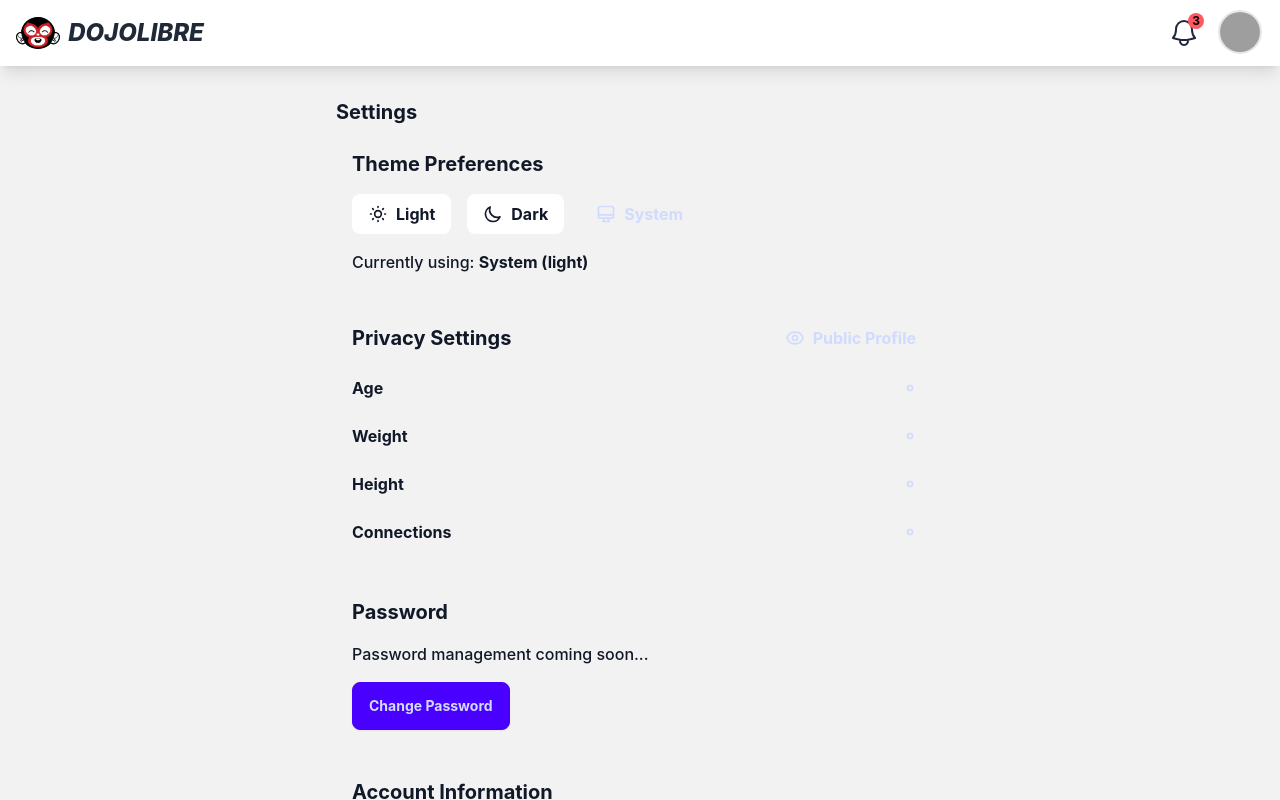
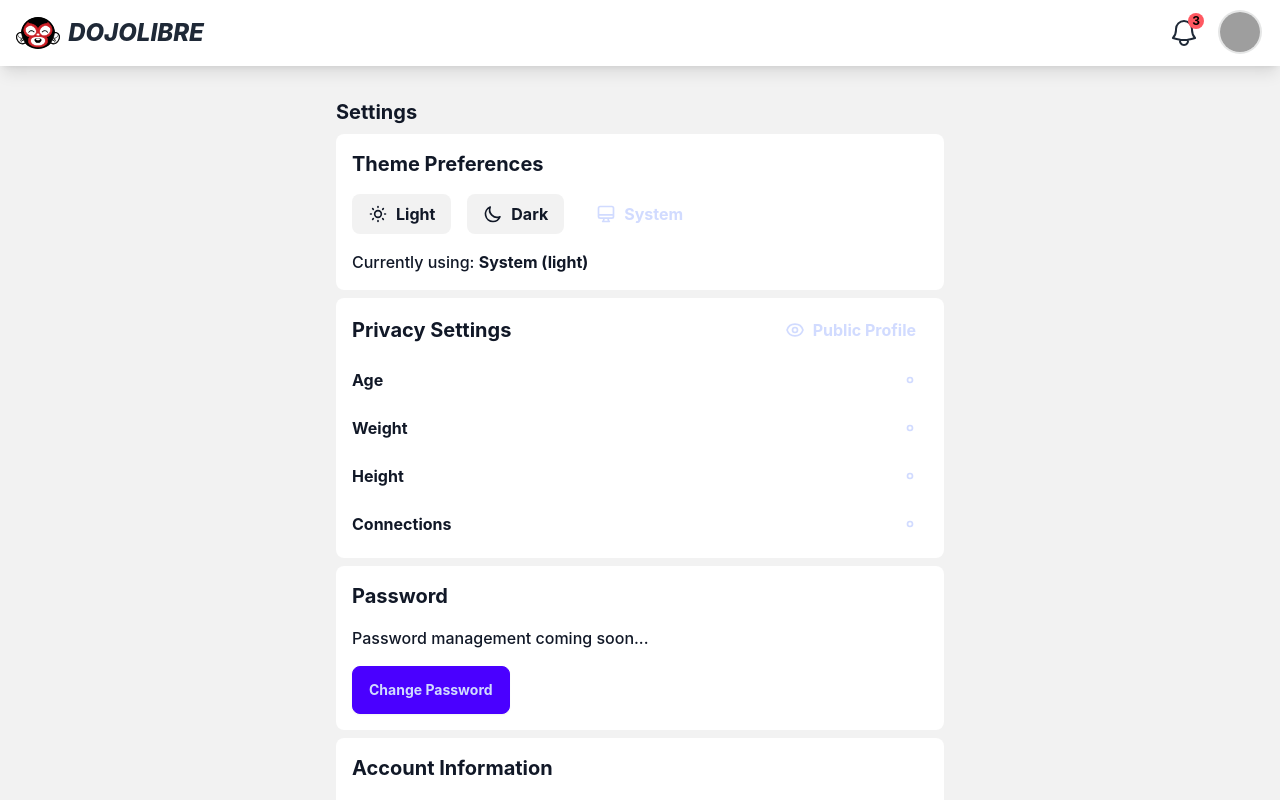
Before and after one commit to mavcon/GIT, a React (Create React App) app: page /settings in a window 1280 px wide. Both pictures are taken after a click on the button "member". Shown: the top 800 px of the page. Built offline with nearby package versions, Linux system fonts and the light colour scheme; grey boxes are pictures that could not be loaded.

Commit message:
Unified page widths and improved card-based layout

```diff
--- a/src/components/members/MemberProfilePage.tsx
+++ b/src/components/members/MemberProfilePage.tsx
@@ -16,20 +16,16 @@ const MemberProfilePage: React.FC<MemberProfilePageProps> = ({
   if (!member) return null;
 
   return (
-    <motion.div
-      initial={{ opacity: 0 }}
-      animate={{ opacity: 1 }}
-      className="p-6 bg-base-200"
-    >
-      <h1 className="text-2xl font-bold mb-6">Member Profile</h1>
-      <div className="mt-6">
+    <div className="container mx-auto px-2 py-2 max-w-2xl">
+      <h1 className="text-xl font-bold mb-2">Member Profile</h1>
+      <div className="bg-base-100 rounded-lg p-4">
         <MemberProfile
           currentUserId={currentUserId}
           member={member}
           isOwnProfile={true}
         />
       </div>
-    </motion.div>
+    </div>
   );
 };
 
--- a/src/pages/Settings.tsx
+++ b/src/pages/Settings.tsx
@@ -15,7 +15,7 @@ const ThemeSelector: React.FC = () => {
   const textClass = isDark ? "text-white" : "text-gray-900";
 
   return (
-    <div className="bg-base-200 rounded-lg">
+    <div className="bg-base-100 rounded-lg p-4">
       <h3 className={`text-xl font-bold ${textClass} mb-4`}>
         Theme Preferences
       </h3>
@@ -28,7 +28,7 @@ const ThemeSelector: React.FC = () => {
               ${
                 theme === themeOption
                   ? "bg-primary text-primary-content"
-                  : `bg-base-100 hover:bg-base-300 ${textClass}`
+                  : `bg-base-200 hover:bg-base-300 ${textClass}`
               }`}
           >
             {themeOption === "light" && (
@@ -109,7 +109,7 @@ const PrivacyToggle: React.FC<{
         className={`p-2 rounded-full transition-colors ${
           checked
             ? "bg-primary text-primary-content"
-            : `bg-base-300 ${textClass}`
+            : `bg-base-200 ${textClass}`
         }`}
         whileHover={{ scale: 1.1 }}
         whileTap={{ scale: 0.9 }}
@@ -161,14 +161,14 @@ const PrivacySettings: React.FC<{
   );
 
   return (
-    <div className="bg-base-200 rounded-lg">
+    <div className="bg-base-100 rounded-lg p-4">
       <div className="flex items-center justify-between mb-4">
         <h3 className={`text-xl font-bold ${textClass}`}>Privacy Settings</h3>
         <motion.div
           className={`flex items-center gap-2 px-3 py-1 rounded-full ${
             isPublicProfile
               ? "bg-primary text-primary-content"
-              : `bg-base-300 ${textClass}`
+              : `bg-base-200 ${textClass}`
           }`}
           animate={{ scale: isPublicProfile ? 1 : 0.95 }}
         >
@@ -236,7 +236,7 @@ const UserInformation: React.FC<{ member: Member }> = ({ member }) => {
   };
 
   return (
-    <div className="bg-base-200 rounded-lg">
+    <div className="bg-base-100 rounded-lg p-4">
       <h3 className={`text-xl font-bold ${textClass} mb-4`}>
         Account Information
       </h3>
@@ -275,7 +275,7 @@ const PasswordChange: React.FC = () => {
   const textClass = isDark ? "text-white" : "text-gray-900";
 
   return (
-    <div className="bg-base-200 rounded-lg">
+    <div className="bg-base-100 rounded-lg p-4">
       <h3 className={`text-xl font-bold ${textClass} mb-4`}>Password</h3>
       <p className={`font-medium ${textClass}`}>
         Password management coming soon...
@@ -294,7 +294,7 @@ const LegalDocuments: React.FC = () => {
   const textClass = isDark ? "text-white" : "text-gray-900";
 
   return (
-    <div className="bg-base-200 rounded-lg">
+    <div className="bg-base-100 rounded-lg p-4">
       <h3 className={`text-xl font-bold ${textClass} mb-4`}>Legal Documents</h3>
       <div className="flex flex-col gap-2">
         <a
@@ -333,22 +333,12 @@ const Settings: React.FC<SettingsProps> = ({ currentUserId }) => {
   return (
     <div className="container mx-auto px-2 py-2 max-w-2xl">
       <h1 className={`text-xl font-bold mb-2 ${textClass}`}>Settings</h1>
-      <div className="flex flex-col gap-4">
-        <div className="p-4">
-          <ThemeSelector />
-        </div>
-        <div className="p-4">
-          <PrivacySettings member={member} onUpdate={updateMember} />
-        </div>
-        <div className="p-4">
-          <PasswordChange />
-        </div>
-        <div className="p-4">
-          <UserInformation member={member} />
-        </div>
-        <div className="p-4">
-          <LegalDocuments />
-        </div>
+      <div className="flex flex-col gap-2">
+        <ThemeSelector />
+        <PrivacySettings member={member} onUpdate={updateMember} />
+        <PasswordChange />
+        <UserInformation member={member} />
+        <LegalDocuments />
       </div>
     </div>
   );
```
